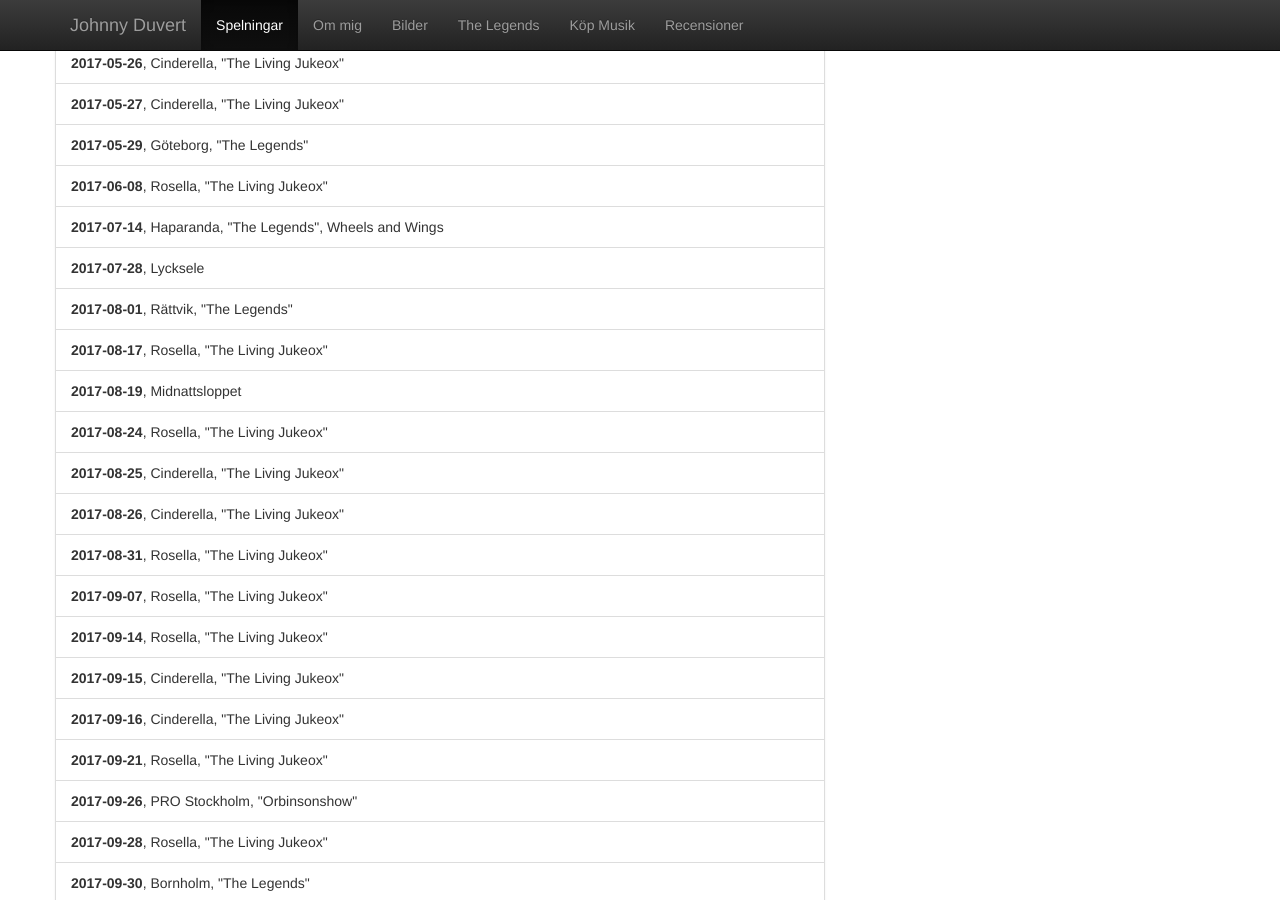
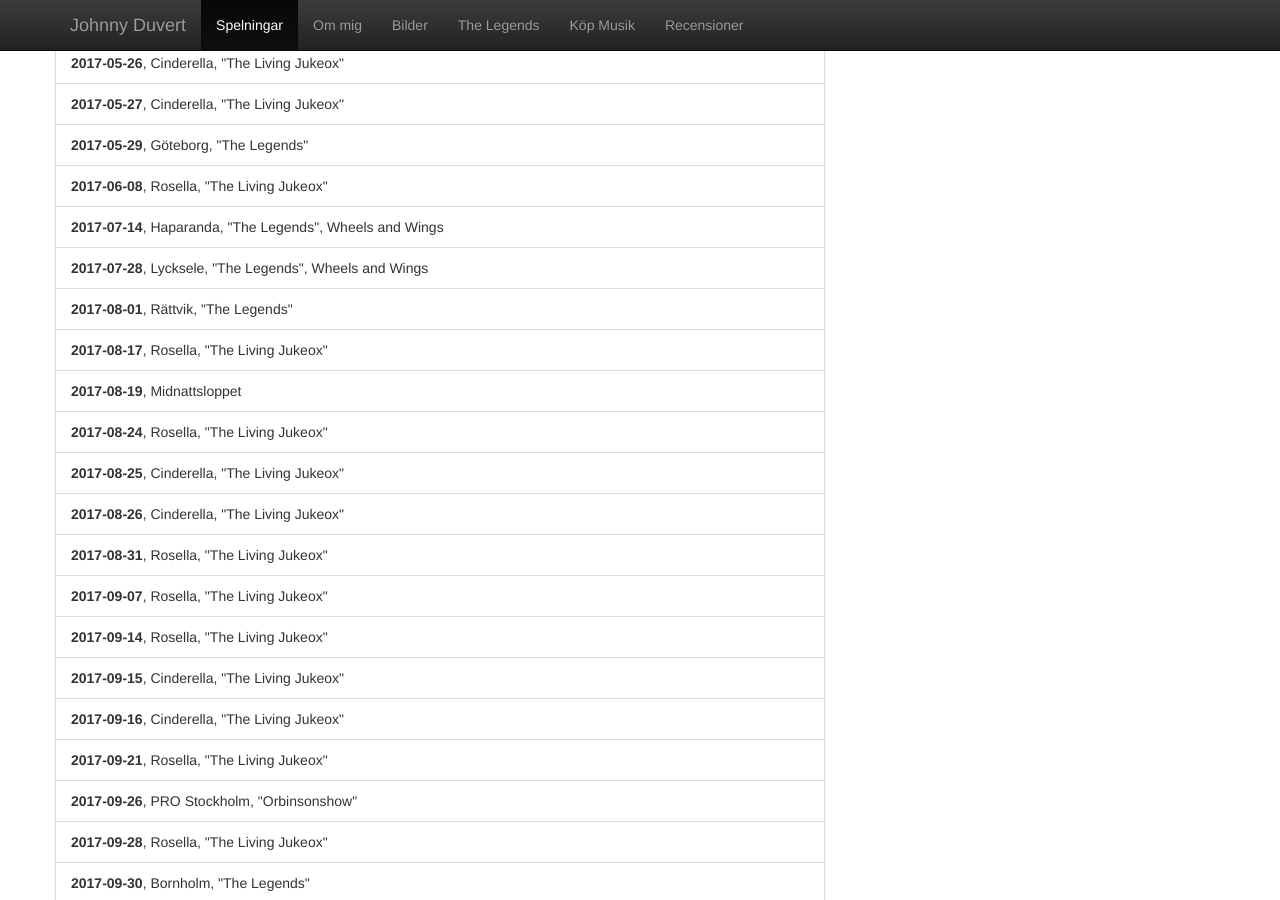
Before and after one commit to johnnyduvert/johnnyduvert.github.io, a Jekyll site: the page built from tour_list.html, in a window 1280 px wide and 900 px high, scrolled down 1277 px. Built offline with Jekyll 4.4.1, drawn with Linux system fonts in a browser that asks for light colours; nearby versions of some CDN libraries.

Commit message:
Added missing title

```diff
--- a/_data/tour_dates_2017.yml
+++ b/_data/tour_dates_2017.yml
@@ -66,7 +66,7 @@
   date: 2017-06-08
 - name: "Haparanda, &quot;The Legends&quot;, Wheels and Wings"
   date: 2017-07-14
-- name: "Lycksele"
+- name: "Lycksele, &quot;The Legends&quot;, Wheels and Wings"
   date: 2017-07-28
 - name: "Rättvik, &quot;The Legends&quot;"
   date: 2017-08-01
```
